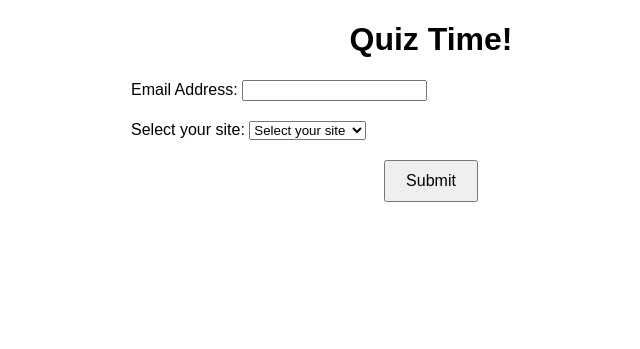
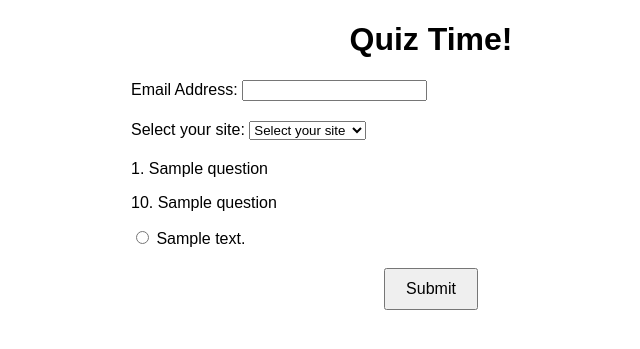
Before and after one commit to iamspok/DLC, a Flask app: template DLC/templates/quiz.html in a window 1280 px wide. Shown: the top 349 px of the page, without its empty margins (209-849 px from the left). Run offline with Flask 3, Linux system fonts and the light colour scheme; the template is opened without the code that fills it: most values are stand-ins (such as "Sample title", 1, 10 or a date in 2020).

Commit message:
Update quiz.html

```diff
--- a/DLC/templates/quiz.html
+++ b/DLC/templates/quiz.html
@@ -58,7 +58,8 @@
         </div>
 
         <!-- Quiz Questions -->
-        {% for idx, question in enumerate(questions) %}
+       {% for idx, question in questions %}
+    <p>{{ loop.index }}. {{ question['question'] }}</p>
             <div>
                 <p>{{ idx + 1 }}. {{ question['question'] }}</p>
                 <ul>
```
